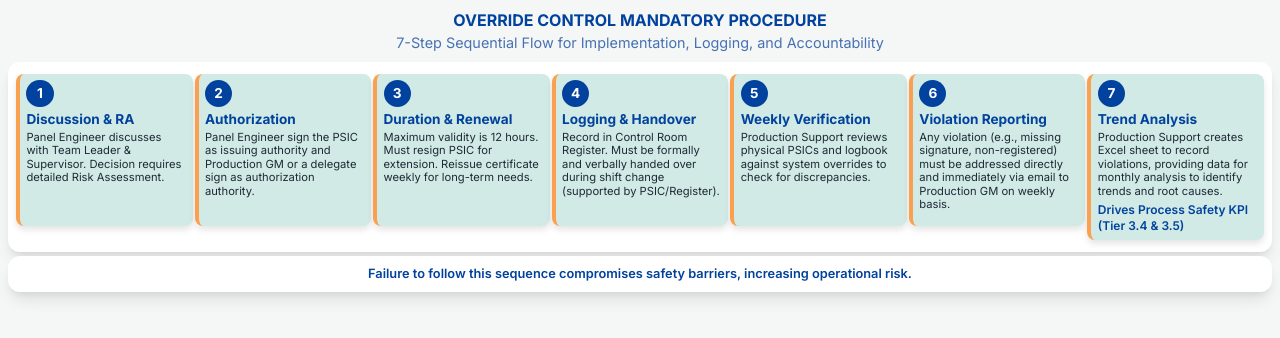
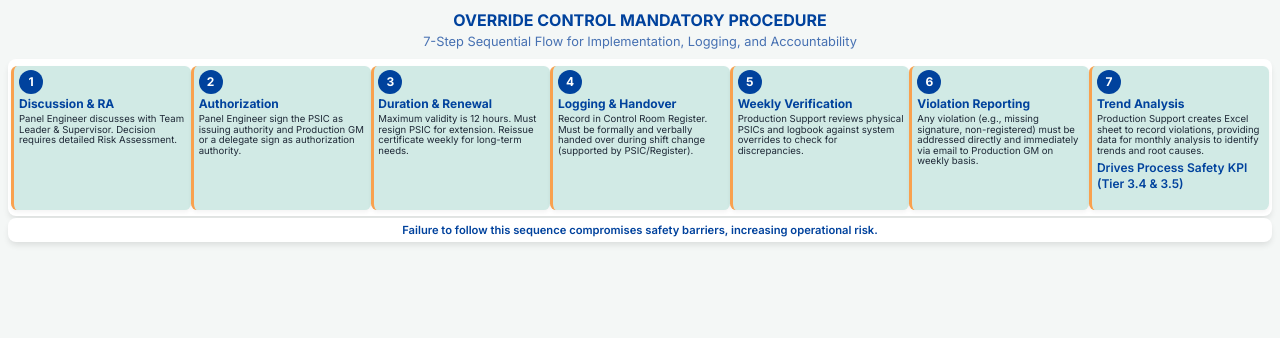
Before and after one commit to m-ib-tawfik/override-signals-, a plain HTML site: page index.html in a window 1280 px wide. Drawn offline with nearby package versions, Linux system fonts and the light colour scheme.

Commit message:
Add files via upload

```diff
--- a/index.html
+++ b/index.html
@@ -34,35 +34,35 @@
 
         .section-card {
             background-color: white;
-            border-radius: 0.75rem;
-            box-shadow: 0 10px 15px -3px rgba(0, 0, 0, 0.1), 0 4px 6px -2px rgba(0, 0, 0, 0.05);
-            /* Minimized padding for space saving */
-            padding: 0.75rem 0.5rem; /* Further reduced */
-            margin-bottom: 0.2rem; /* Further reduced */
+            border-radius: 0.5rem;
+            box-shadow: 0 4px 6px -1px rgba(0, 0, 0, 0.1);
+            padding: 0.4rem 0.2rem; /* Aggressively reduced padding */
+            margin-bottom: 0.1rem;
         }
         h1 {
-            font-size: 1.8rem; /* Further reduced main header size */
-            margin-bottom: 0.25rem; /* Minimized margin */
+            font-size: 1.6rem;
+            margin-bottom: 0.1rem; /* Minimized margin */
         }
         p.subheader {
-            font-size: 0.9rem; /* Further reduced subheader size */
-            margin-bottom: 0.5rem; /* Minimized margin */
+            font-size: 0.8rem;
+            margin-bottom: 0.2rem; /* Minimized margin */
         }
         .step-box {
             background-color: var(--color-very-pale);
-            border-radius: 0.5rem;
-            padding: 0.4rem; /* Minimized internal padding */
-            box-shadow: 0 4px 6px rgba(0,0,0,0.1);
-            border-left: 4px solid var(--color-accent-orange); /* Slight border reduction */
+            border-radius: 0.4rem;
+            padding: 0.3rem; /* Aggressively reduced internal padding */
+            box-shadow: 0 2px 4px rgba(0,0,0,0.05);
+            border-left: 3px solid var(--color-accent-orange);
             height: auto;
-            min-height: 9.5rem; /* Adjusted for tighter fit using smaller font */
+            min-height: 9rem; /* Reduced for single-page fit */
             position: relative;
             display: flex;
             flex-direction: column;
+            width: 100%;
         }
         .step-number {
-            width: 1.7rem; /* Reduced size */
-            height: 1.7rem;
+            width: 1.5rem; /* Reduced size */
+            height: 1.5rem;
             background-color: var(--color-dark-blue);
             color: white;
             border-radius: 9999px;
@@ -70,43 +70,46 @@
             align-items: center;
             justify-content: center;
             font-weight: 700;
-            font-size: 0.85rem;
-            margin-bottom: 0.1rem; /* Minimized margin */
+            font-size: 0.75rem; /* Reduced font size */
+            margin-bottom: 0.05rem;
         }
         .step-title {
-            font-size: 0.85rem; /* Minimized title size */
+            font-size: 0.75rem; /* Reduced title size */
             font-weight: 700;
             color: var(--color-dark-blue);
-            margin-bottom: 0.1rem; /* Minimized margin */
+            margin-bottom: 0.05rem; /* Minimized margin */
         }
         .step-description {
-            font-size: 0.7rem; /* Minimized description size (critical for print fit) */
+            font-size: 0.6rem; /* Critical: Smallest readable size */
             color: var(--color-text-dark);
-            line-height: 1.2; /* Tightened line height */
+            line-height: 1.1; /* Tightest line height */
         }
         .flow-arrow-down {
             display: flex;
             justify-content: center;
             align-items: center;
-            font-size: 1rem; /* Reduced arrow size */
+            font-size: 0.7rem;
             color: var(--color-medium-blue);
-            height: 0.5rem; /* Reduced height */
-            margin: 0.1rem 0; /* Minimized margin */
-        }
-        .flow-arrow-horizontal {
-            display: none;
+            height: 0.2rem; /* Aggressively reduced height */
+            margin: 0.05rem 0;
         }
 
         /* Container padding minimized */
         .container {
-            padding: 0.25rem;
+            padding: 0.05rem; /* Aggressively reduced external padding */
         }
 
         /* Final callout section minimized */
         .final-callout {
-            padding: 0.5rem;
-            margin-top: 0.25rem;
-            font-size: 0.8rem;
+            padding: 0.25rem; /* Reduced padding */
+            margin-top: 0.05rem; /* Reduced margin */
+            font-size: 0.7rem; /* Reduced font size */
+        }
+
+        /* Grid specific minimal gap */
+        .min-gap-grid {
+            gap-y: 0.05rem; /* Minimized vertical gap */
+            gap-x: 0.05rem; /* Minimized horizontal gap */
         }
 
         /* Print optimization */
@@ -116,19 +119,20 @@
             }
             .container {
                 max-width: none;
-                padding: 0.1in; /* Extremely tight padding for print */
+                padding: 0.05in;
                 margin: 0;
             }
             .step-box {
-                min-height: 9.5rem; /* Enforce height in print view */
+                min-height: 9rem; /* Enforce height in print view */
+                padding: 0.2rem;
             }
             header {
-                margin-bottom: 0.2rem;
+                margin-bottom: 0.1rem;
             }
             .section-card {
                 box-shadow: none;
-                border: 1px solid #ccc;
-                padding: 0.5rem;
+                border: 1px solid #eee;
+                padding: 0.15rem;
             }
         }
     </style>
@@ -143,7 +147,7 @@
 
         <section class="section-card">
 
-            <div class="grid grid-cols-1 md:grid-cols-7 gap-y-1 md:gap-y-0 md:gap-x-0.5">
+            <div class="grid grid-cols-1 md:grid-cols-7 min-gap-grid">
 
                 <!-- STEP 1: Discussion & RA -->
                 <div class="col-span-1 flex flex-col items-center">
```
